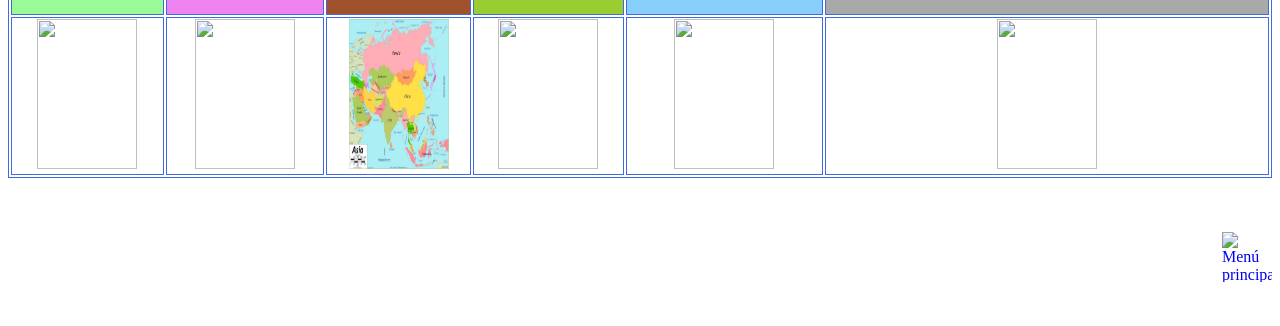
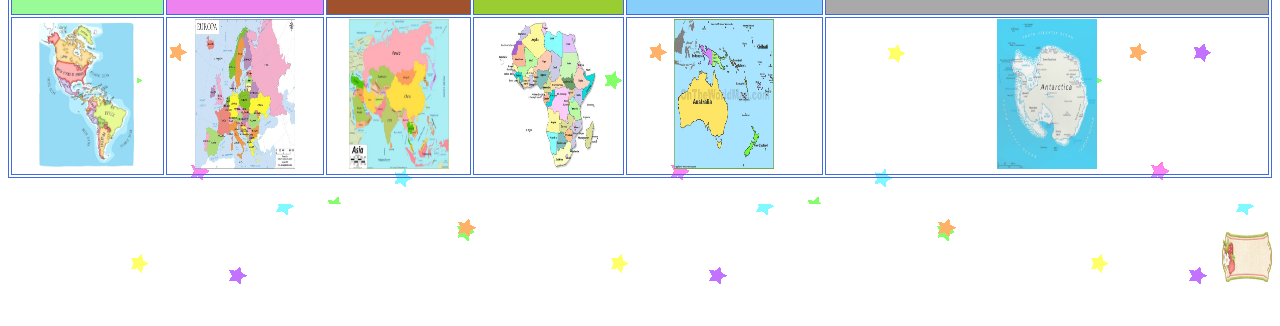
Before and after one commit to sxmyesrz/continentes, a plain HTML site: page index.html in a window 1280 px wide. Shown: the part 276-602 px from the top of the page. Drawn offline with Linux system fonts and the light colour scheme.

Commit message:
Update index.html

```diff
--- a/index.html
+++ b/index.html
@@ -4,7 +4,7 @@
   <meta charset="UTF-8">
   <title>CONTINENTES</title>
 </head>
-<body background="img/estrellitas.gif">
+<body background="estrellitas.gif">
 
 <table border="1" bordercolor="royalblue" style="width: 100%; text-align: center;">
   <tr>
@@ -81,18 +81,18 @@
     </td>
   </tr>
   <tr>
-    <td><img src="img/america.jpg" width="100" height="150"></td>
-    <td><img src="img/europa.jpg" width="100" height="150"></td>
+    <td><img src="america.jpg" width="100" height="150"></td>
+    <td><img src="europa.jpg" width="100" height="150"></td>
     <td><img src="asia.jpg" width="100" height="150"></td>
-    <td><img src="img/africa.jpg" width="100" height="150"></td>
-    <td><img src="img/oceania.jpg" width="100" height="150"></td>
-    <td><img src="img/antartida.jpg" width="100" height="150"></td>
+    <td><img src="africa.jpg" width="100" height="150"></td>
+    <td><img src="oceania.jpg" width="100" height="150"></td>
+    <td><img src="antartida.jpg" width="100" height="150"></td>
   </tr>
 </table>
 
 <br><br><br>
 <a href="https://logitech14.github.io/WEB2/">
-  <img src="img/menu.jpeg" alt="Menú principal" width=50 height=50 style="float: right;">
+  <img src="menu.jpeg" alt="Menú principal" width=50 height=50 style="float: right;">
 </a>
 
 </body>
```
